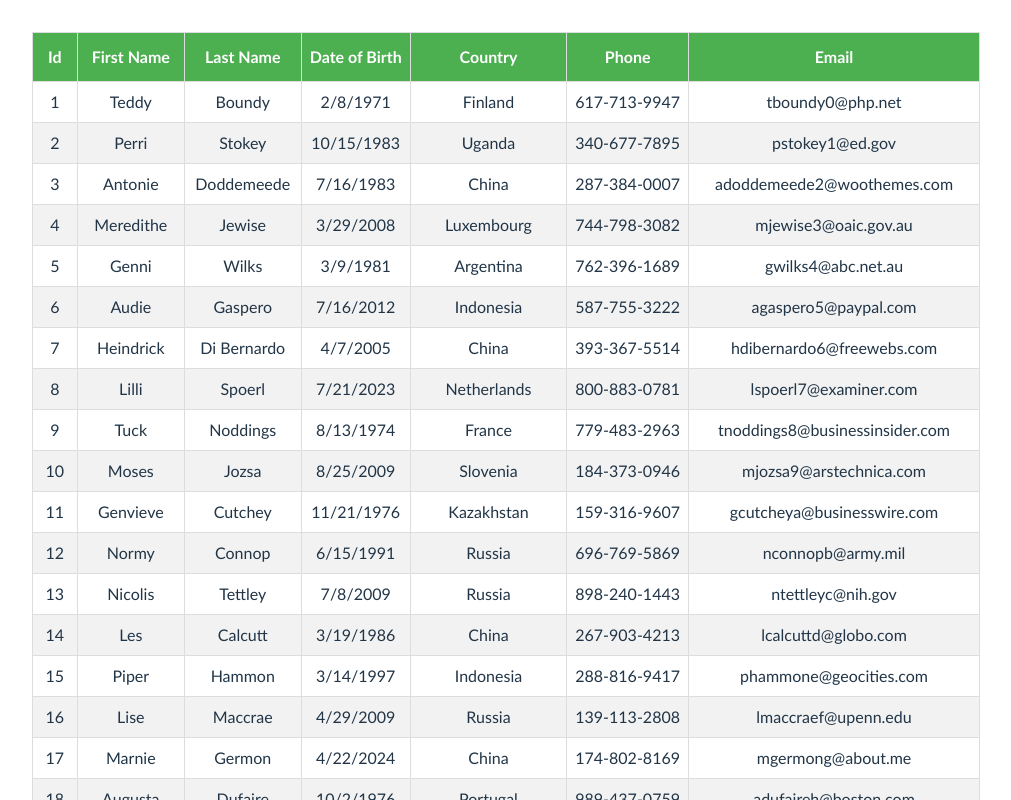
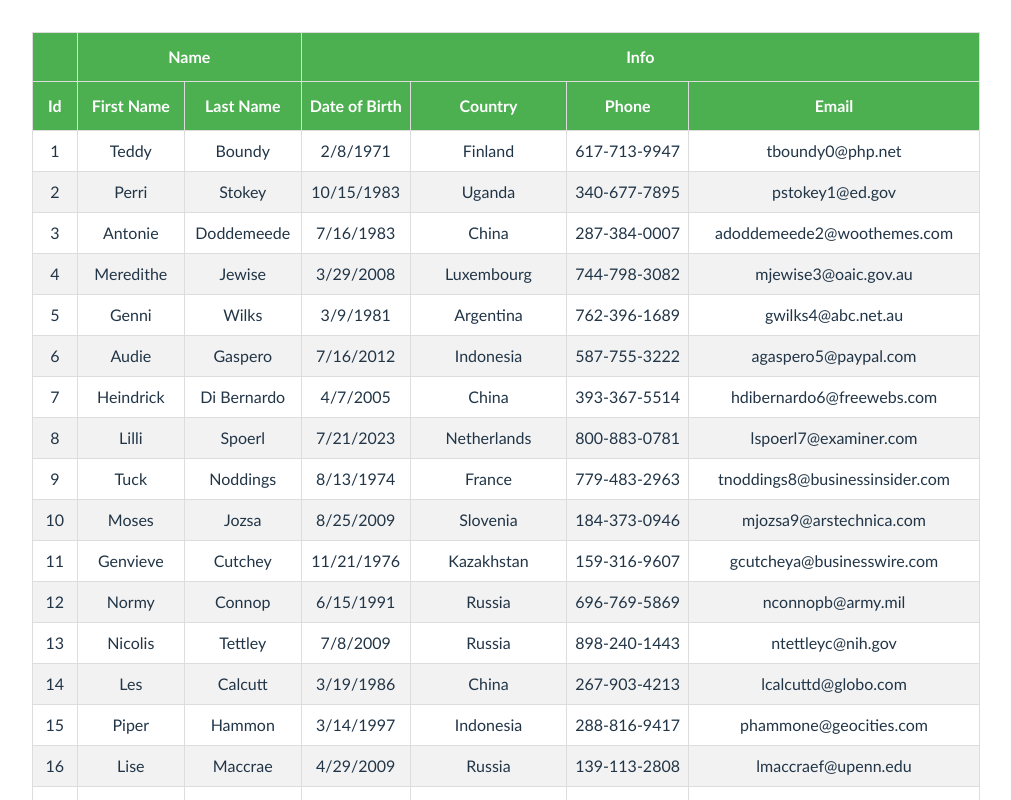
Before and after one commit to jrreda/React-Table-Demo, a React (Vite) app: page / in a window 1280 px wide. Shown: the top 800 px of the page, without its empty margins (134-1145 px from the left). Built offline with nearby package versions, Linux system fonts and the light colour scheme.

Commit message:
Header Groups

```diff
--- a/src/components/BasicTable.jsx
+++ b/src/components/BasicTable.jsx
@@ -1,12 +1,12 @@
 import './table.css';
-import { COLUMNS } from './columns';
+import { GROUPED_COLUMNS } from './columns';
 import { useTable } from 'react-table';
 import { useMemo } from 'react';
 import MOCK_DATA from '../../data/MOCK_DATA.json';
 
 export const BasicTable = () => {
   const data = useMemo(() => MOCK_DATA, []);
-  const columns = useMemo(() => COLUMNS, []);
+  const columns = useMemo(() => GROUPED_COLUMNS, []);
 
   const { getTableProps, getTableBodyProps, headerGroups, footerGroups, rows, prepareRow } = useTable({ columns, data });
 
--- a/src/components/columns.js
+++ b/src/components/columns.js
@@ -35,3 +35,53 @@
     accessor: 'email',
   }
 ];
+
+export const GROUPED_COLUMNS = [
+  {
+    Header: 'Id',
+    Footer: 'Id',
+    accessor: 'id',
+  },
+  {
+    Header: 'Name',
+    Footer: 'Name',
+    columns: [
+      {
+        Header: 'First Name',
+        Footer: 'First Name',
+        accessor: 'first_name',
+      },
+      {
+        Header: 'Last Name',
+        Footer: 'Last Name',
+        accessor: 'last_name',
+      },
+    ],
+  },
+  {
+    Header: 'Info',
+    Footer: 'Info',
+    columns: [
+      {
+        Header: 'Date of Birth',
+        Footer: 'Date of Birth',
+        accessor: 'date_of_birth',
+      },
+      {
+        Header: 'Country',
+        Footer: 'Country',
+        accessor: 'country',
+      },
+      {
+        Header: 'Phone',
+        Footer: 'Phone',
+        accessor: 'phone',
+      },
+      {
+        Header: 'Email',
+        Footer: 'Email',
+        accessor: 'email',
+      },
+    ],
+  },
+];
```
